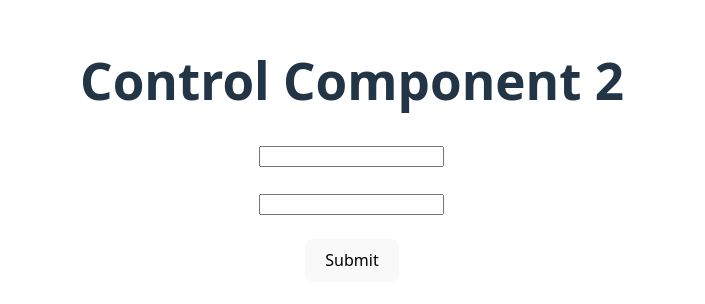
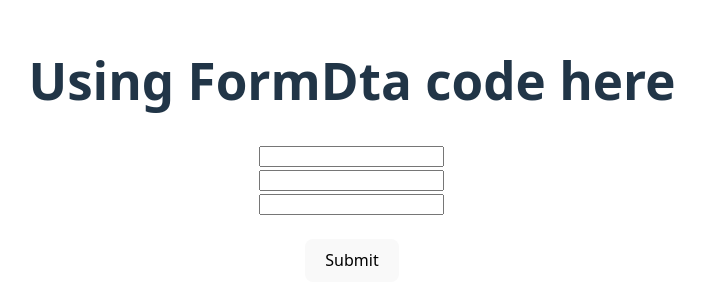
Before and after one commit to asik247/simple-react-form, a React (Vite) app: page / in a window 1280 px wide. Shown: the part 250-554 px from the top of the page, without its empty margins (288-993 px from the left). Built offline with nearby package versions, Linux system fonts and the light colour scheme.

Commit message:
formData code complate

```diff
--- /dev/null
+++ b/src/Components/FormData/ActionData.jsx
@@ -0,0 +1,33 @@
+import React from 'react';
+
+const ActionData = () => {
+    const handleSubmit = (e) =>{
+        e.preventDefault();
+        // console.log(e.target);
+        const form = e.target;
+        // console.log(form);
+        const formData = new FormData(form);
+        console.log(formData);
+        const name = formData.get('name')
+        const email = formData.get('email')
+        const password = formData.get('password')
+        console.log(name,email,password);
+    }
+    return (
+        <div>
+            <h1>Using FormDta code here</h1>
+
+            <form onSubmit={handleSubmit}>
+                <input type="text" name="name" id="name" />
+                <br />
+                <input type="password" name="password" id="" />
+                <br />
+                <input type="email" name="email" id="email" />
+                <br /><br />
+                <button>Submit</button>
+            </form>
+        </div>
+    );
+};
+
+export default ActionData;
--- a/src/main.jsx
+++ b/src/main.jsx
@@ -5,11 +5,15 @@ import App from './App.jsx'
 import SimpleForm from './Components/SimpleForm/SimpleForm.jsx'
 import ControlComponent from './Components/ControlComponent/ControlComponent.jsx'
 import ControlComponent2 from './Components/ControlComponent2/ControlComponent2.jsx'
+import FormData from './Components/FormData/ActionData.jsx'
+import ActionData from './Components/FormData/ActionData.jsx'
 
 createRoot(document.getElementById('root')).render(
   <StrictMode>
   {/* <SimpleForm></SimpleForm> */}
   {/* <ControlComponent></ControlComponent> */}
-  <ControlComponent2></ControlComponent2>
+  {/* <ControlComponent2></ControlComponent2> */}
+  {/* <FormData></FormData> */}
+  <ActionData></ActionData>
   </StrictMode>,
 )
```
